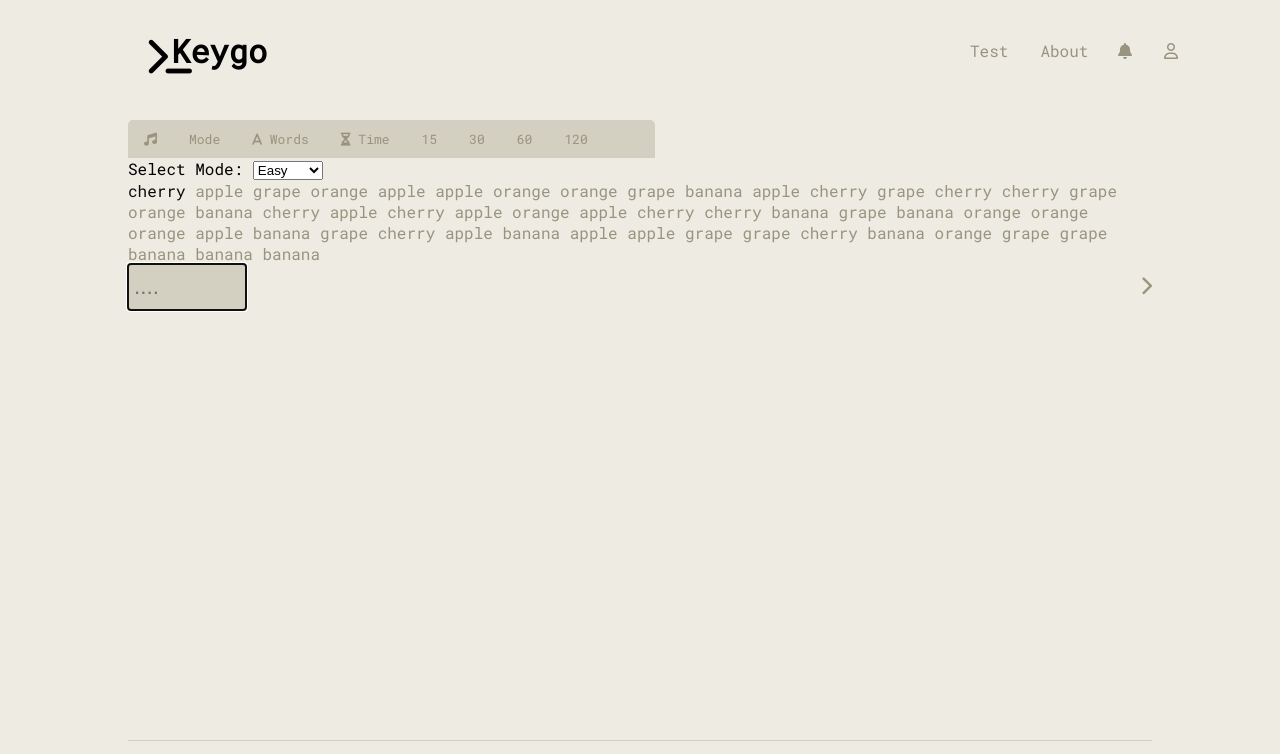
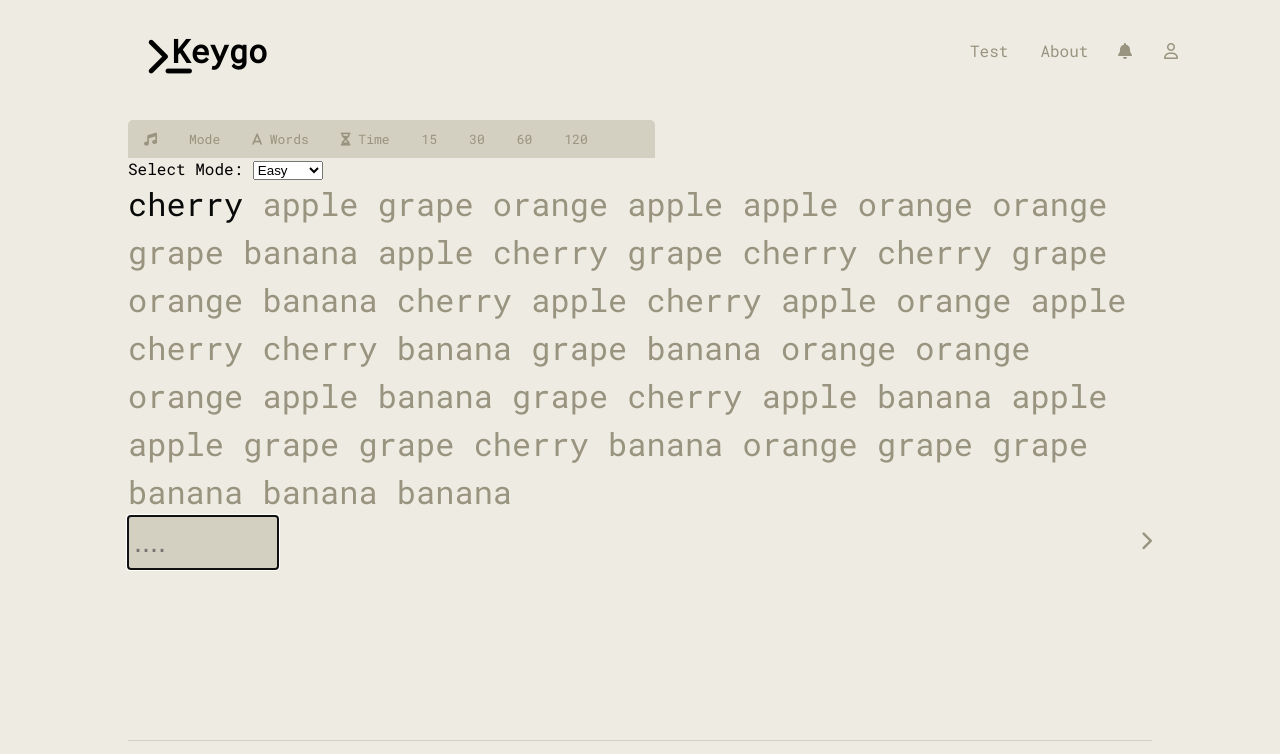
Before and after one commit to yoandiny/web1_exam, a website: page index.html in a window 1280 px wide. Shown: the top 754 px of the page. Drawn offline with Linux system fonts and the light colour scheme.

Commit message:
Ajustement de la taille des polices de l'affichage des mots

```diff
--- a/assets/css/index.css
+++ b/assets/css/index.css
@@ -94,8 +94,12 @@ color: black;
 display: block;
 }
 /*---------------------------------------MAIN-------------------- */
+#word-display {
+  font-size: 2rem ;
+  line-height: 3rem;
+}
 .entry input{
-  font-size: 1.4rem;
+  font-size: 1.8rem;
   background-color: var(--sub_alt_color);
   border: none;
   border-radius: 3px;
```
